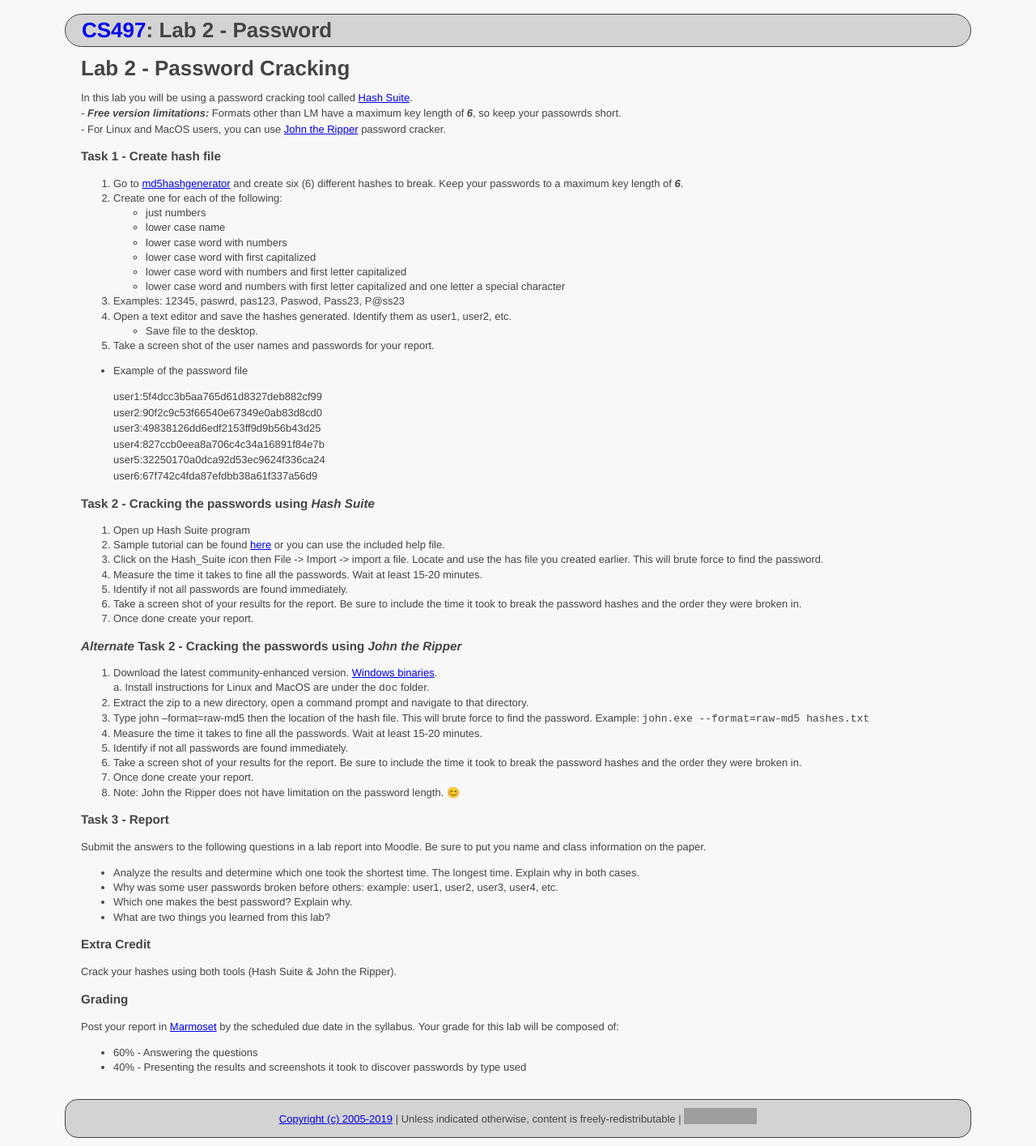
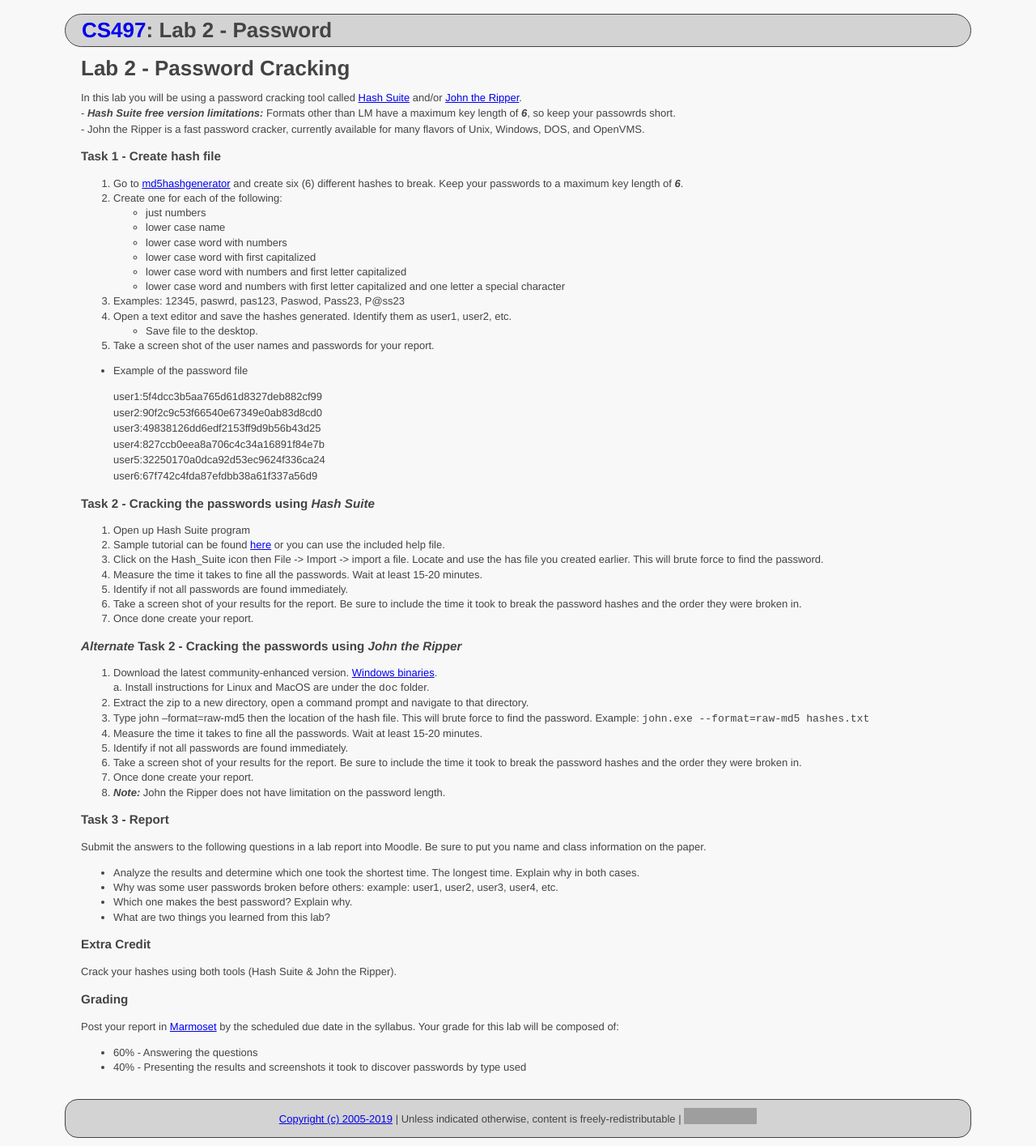
Before and after one commit to ycpcs/cs497-spring2019, a Jekyll site: the page built from labs/lab02.md, in a window 1280 px wide. Shown: the whole page at 81% size. Built offline with Jekyll 4.4.1, drawn with Linux system fonts in a browser that asks for light colours; grey boxes are pictures that could not be loaded.

Commit message:
Update lab02.md

````diff
--- a/labs/lab02.md
+++ b/labs/lab02.md
@@ -6,9 +6,9 @@ title: "Lab 2 - Password"
 
 # Lab 2 - Password Cracking
 
-In this lab you will be using a password cracking tool called  [Hash Suite](https://hashsuite.openwall.net/).<br>
-    - ***Free version limitations:*** Formats other than LM have a maximum key length of ***6***, so keep your passowrds short.<br>
-    - For Linux and MacOS users, you can use [John the Ripper](https://www.openwall.com/john/) password cracker.<br>
+In this lab you will be using a password cracking tool called [Hash Suite](https://hashsuite.openwall.net/) and/or [John the Ripper](https://www.openwall.com/john/).<br>
+    - ***Hash Suite free version limitations:*** Formats other than LM have a maximum key length of ***6***, so keep your passowrds short.<br>
+    - John the Ripper is a fast password cracker, currently available for many flavors of Unix, Windows, DOS, and OpenVMS.<br>
 
 ### Task 1 - Create hash file
 
@@ -57,7 +57,7 @@ find the password. Example: ```john.exe --format=raw-md5 hashes.txt```
 6. Take a screen shot of your results for the report. Be sure to include the time it took to
 break the password hashes and the order they were broken in.
 7. Once done create your report.
-8. Note: John the Ripper does not have limitation on the password length. 😊
+8. ***Note:*** John the Ripper does not have limitation on the password length.
 
 ### Task 3 - Report
 
````
